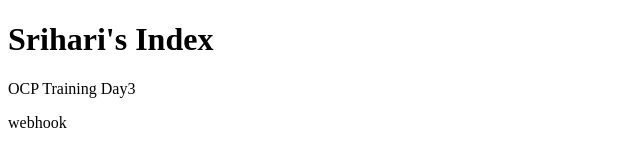
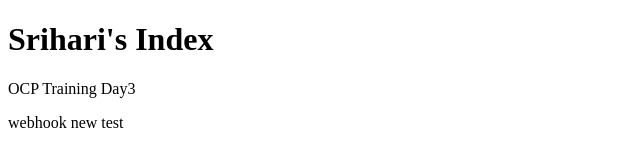
Before and after one commit to smudunuru/dxc-srihari, a plain HTML site: page index.html in a window 1280 px wide. Shown: the full height of the page, 0-640 px from the left. Drawn offline with Linux system fonts and the light colour scheme.

Commit message:
Update index.html

```diff
--- a/index.html
+++ b/index.html
@@ -4,7 +4,7 @@
 
 <h1>Srihari's Index</h1>
 <p>OCP Training Day3</p>
-<p>webhook</p>
+<p>webhook new test</p>
 
 </body>
 </html>
```
